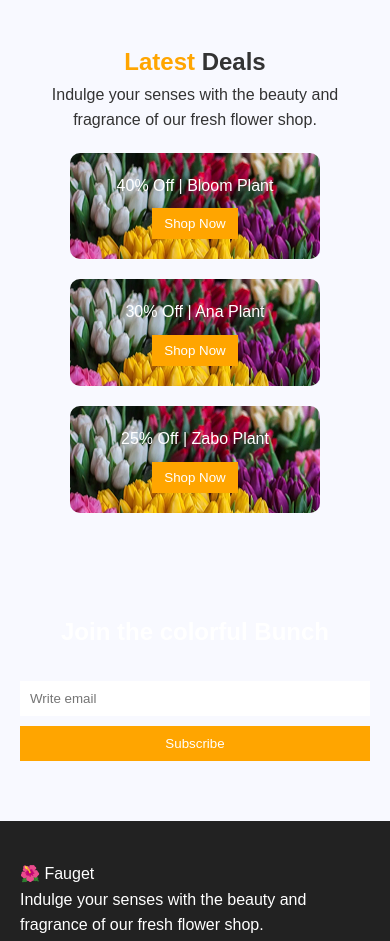
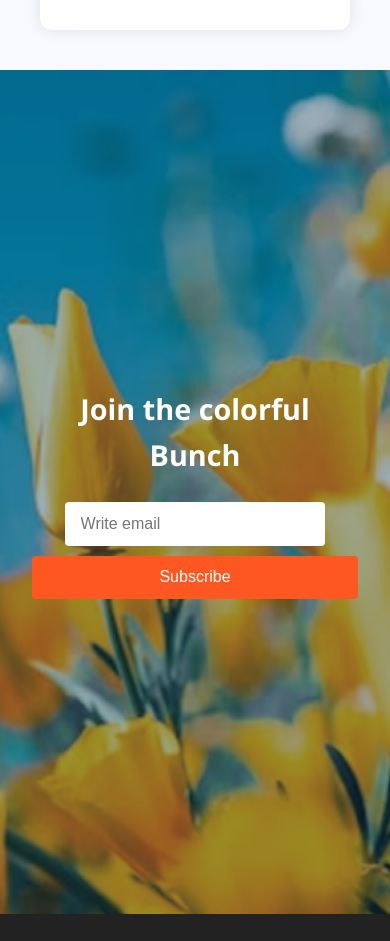
Before and after one commit to NoThing0812/nothing-to-do, a plain HTML site: page index.html in a window 390 px wide. Shown: the part 5814-6755 px from the top of the page. Drawn offline with Linux system fonts and the light colour scheme.

Commit message:
some new

```diff
--- a/index.html
+++ b/index.html
@@ -65,29 +65,56 @@
         <li>Indulge your senses with the beauty and fragrance of our fresh flower shop. From classic roses to exotic blooms, we offer a wide variety of fresh.</li>
       </ul>
     </div>
-  </div>
+</section>
 
 
 
-  </section>
 
-  <section class="deals">
-    <h2><span class="highlight">Latest</span> Deals</h2>
-    <p>Indulge your senses with the beauty and fragrance of our fresh flower shop.</p>
-    <div class="deal-cards">
-      <div class="deal-card">40% Off | Bloom Plant <button>Shop Now</button></div>
-      <div class="deal-card">30% Off | Ana Plant <button>Shop Now</button></div>
-      <div class="deal-card">25% Off | Zabo Plant <button>Shop Now</button></div>
+
+
+
+
+
+
+
+
+
+
+
+
+
+
+
+
+
+
+<section class="subscribe-section">
+    <div class="overlay">
+      <h1>Join the colorful Bunch</h1>
+      <form class="subscribe-form">
+        <input type="email" placeholder="Write email" required />
+        <button type="submit">Subscribe</button>
+      </form>
     </div>
   </section>
 
-  <section class="subscribe">
-    <h2>Join the colorful Bunch</h2>
-    <form>
-      <input type="email" placeholder="Write email" />
-      <button>Subscribe</button>
-    </form>
-  </section>
+
+
+
+
+
+
+
+
+
+
+
+
+
+
+
+
+
 
   <footer>
     <div class="footer-brand">
@@ -111,7 +138,28 @@
       <a href="#">X</a>
       <a href="#">Facebook</a>
     </div>
-  </footer>
+
+
+
+
+
+
+
+
+
+
+
+
+
+
+
+
+</footer>
+
+
+
+
+
 
 </body>
 </html>
--- a/styles/styles.css
+++ b/styles/styles.css
@@ -227,7 +227,7 @@ z-index: 5;
   padding: 20px;
   width: 250px;
   border-radius: 10px;
-  background-image: url(../B12A02-Responsive-Flowers/assets/deal-bloom.png);
+
 }
 
 
@@ -334,3 +334,241 @@ footer {
     gap: 20px;
   }
 }
+
+
+
+.one{
+  background-image: url(../B12A02-Responsive-Flowers/assets/deal-bloom.png);
+}
+
+
+.two{
+background-image: url(../B12A02-Responsive-Flowers/assets/deal-ana.png);
+}
+.three{
+background-image: url(../B12A02-Responsive-Flowers/assets/deal-zabo.png);
+}
+
+
+
+
+
+
+
+
+
+
+
+
+
+
+
+
+
+
+
+
+
+/* Base Styles */
+body, html {
+  margin: 0;
+  padding: 0;
+  font-family: 'Segoe UI', sans-serif;
+}
+
+.subscribe-section {
+  background-image: url(../B12A02-Responsive-Flowers/assets/news-letter-bg.png);
+  background-size: cover;
+  background-position: center;
+  height: 100vh;
+  position: relative;
+  display: flex;
+  justify-content: center;
+  align-items: center;
+  color: white;
+}
+
+.overlay {
+  padding: 2rem;
+  text-align: center;
+  border-radius: 10px;
+}
+
+.overlay h1 {
+  font-size: 2.5rem;
+  margin-bottom: 1.5rem;
+  font-weight: bold;
+}
+
+.subscribe-form {
+  display: flex;
+  justify-content: center;
+  align-items: center;
+  flex-wrap: wrap;
+}
+
+.subscribe-form input[type="email"] {
+  padding: 0.8rem 1rem;
+  border: none;
+  border-radius: 4px 0 0 4px;
+  width: 300px;
+  max-width: 80%;
+  font-size: 1rem;
+  outline: none;
+}
+
+.subscribe-form button {
+  padding: 0.8rem 1.2rem;
+  border: none;
+  background-color: #ff5722;
+  color: white;
+  font-size: 1rem;
+  border-radius: 0 4px 4px 0;
+  cursor: pointer;
+  transition: background-color 0.3s;
+}
+
+.subscribe-form button:hover {
+  background-color: #e64a19;
+}
+
+/* Mobile Responsive */
+@media (max-width: 600px) {
+  .overlay h1 {
+    font-size: 1.8rem;
+  }
+
+  .subscribe-form {
+    flex-direction: column;
+    gap: 10px;
+  }
+
+  .subscribe-form input[type="email"],
+  .subscribe-form button {
+    width: 100%;
+    border-radius: 4px;
+  }
+}
+
+
+
+
+
+
+
+
+
+
+
+
+
+
+
+
+
+
+
+/* Responsive */
+@media (max-width: 768px) {
+  .flower-deals-container {
+    flex-direction: column;
+  }
+
+  .flower-right .flower-card {
+    height: 300px;
+  }
+
+  .flower-card {
+    height: 180px;
+  }
+}
+
+
+
+
+
+
+
+
+
+
+
+
+
+
+
+
+
+
+
+
+
+
+
+
+
+
+
+
+
+
+
+
+
+/* Responsive */
+@media (max-width: 768px) {
+  .flower-offers {
+    flex-direction: column;
+  }
+
+  .large-card {
+    height: 300px;
+  }
+
+  .small-card {
+    height: 180px;
+  }
+}
+
+/* ✅ Responsive Styles */
+@media (max-width: 1024px) {
+  .deals-section {
+    padding: 30px 40px;
+  }
+
+  .heading h2 {
+    font-size: 28px;
+  }
+
+  .heading p {
+    font-size: 14px;
+  }
+
+  .deal-box.large {
+    height: 300px;
+  }
+}
+
+@media (max-width: 768px) {
+  .deals-container {
+    flex-direction: column;
+  }
+
+  .left-column,
+  .right-column {
+    width: 100%;
+  }
+
+  .deal-box,
+  .deal-box.large {
+    height: 200px;
+  }
+
+  .heading h2 {
+    font-size: 24px;
+  }
+
+  .heading p {
+    font-size: 13px;
+  }
+}
```
